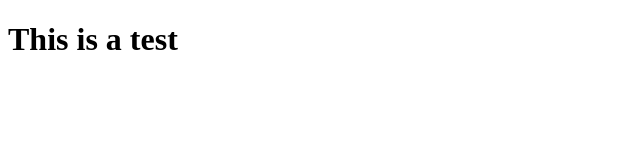
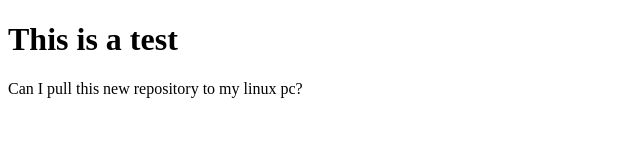
Before and after one commit to Harnishco/Trying-git-from-pc, a plain HTML site: page index.html in a window 1280 px wide. Shown: the whole page, without its empty margins (0-640 px from the left). Drawn offline with Linux system fonts and the light colour scheme.

Commit message:
Added a fun paragraph

```diff
--- a/index.html
+++ b/index.html
@@ -8,5 +8,6 @@
 </head>
 <body>
     <h1>This is a test</h1>
+        <p>Can I pull this new repository to my linux pc?</p>
 </body>
 </html>
```
